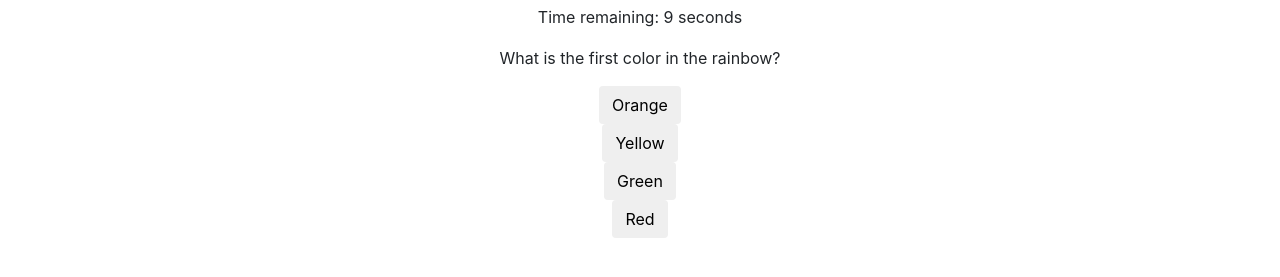
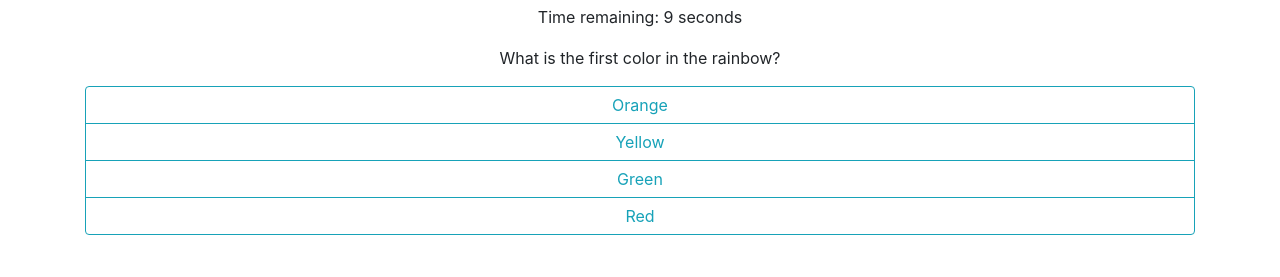
Before and after one commit to cstkpk/TriviaGame, a plain HTML site: page index.html in a window 1280 px wide. Both pictures are taken after a click on the button "START". Shown: the part 51-328 px from the top of the page. Drawn offline with nearby package versions, Linux system fonts and the light colour scheme.

Commit message:
Changed buttons in html--still figuring out how to hide them properly

```diff
--- a/assets/javascript/app.js
+++ b/assets/javascript/app.js
@@ -28,6 +28,14 @@ var questionArr = [
     }
 ]
 
+// Variables for stats
+var wins = 0;
+var losses = 0;
+var unanswered = 0;
+
+
+
+
 var counter = 0;
 console.log("Correct answer: " + questionArr[counter].answerCorrect);
 
@@ -53,6 +61,7 @@ var startTimer = function() {
             clearTimeout(timerId);
             // doSomething();
             answerPage();
+            unanswered++;
         } else {
             elem.innerHTML = "Time remaining: " + timeLeft + " seconds";
             timeLeft--;
@@ -83,10 +92,7 @@ function congrats() {
     clearTimeout(timerId);
     setTimeout(newQuestion, 3000);
     $("#question").hide();
-    $("#answer1").hide();
-    $("#answer2").hide();
-    $("#answer3").hide();
-    $("#answer4").hide();
+    $(".hidebutton").hide();
     $("#yay").show();
     $("#yay").text("Congratulations!");
 }
@@ -134,6 +140,7 @@ compareAnswers();
 //     counter++;
 // }
 function newQuestion() {
+    // if (counter <= questionArr.length) {
         counter++;
         console.log("New question: " + questionArr[counter].question);
         $("#question").show();
@@ -149,6 +156,10 @@ function newQuestion() {
         $("#yay").hide();
         timeLeft = 10;
         startTimer();
+    // }
+    // else {
+    //     $("#yay").hide();
+    // }
 }
 
 
--- a/index.html
+++ b/index.html
@@ -26,7 +26,7 @@
         </div>
         <div class="row">
             <div class="col-sm-12">
-                <button id="start" type="button" class="btn btn-warning">START</button>
+                <button id="start" class="btn btn-warning">START</button>
             </div>
         </div>
         <div class="row">
@@ -35,36 +35,35 @@
             </div>
         </div>
         <div class="row">
-            <div class="col-sm-12">
-                <button type="button" class="btn">
-                    <span id="answer1" class="answer-choice">Text</span>
+            <div class="col-sm-12 btn-group-vertical">
+                <button class="btn btn-outline-info hidebutton">
+                    <span id="answer1" class="answer-choice"></span>
                 </button>
-            </div>
-        </div>
-        <div class="row">
-            <div class="col-sm-12">
-                <button type="button" class="btn">
-                    <span id="answer2" class="answer-choice">Text</span>
+                <button class="btn btn-outline-info hidebutton">
+                    <span id="answer2" class="answer-choice"></span>
                 </button>
-            </div>
-        </div>
-        <div class="row">
-            <div class="col-sm-12">
-                <button type="button" class="btn">
-                    <span id="answer3" class="answer-choice">Text</span>
+                <button class="btn btn-outline-info hidebutton">
+                    <span id="answer3" class="answer-choice"></span>
                 </button>
-            </div>
-        </div>
-        <div class="row">
-            <div class="col-sm-12">
-                <button type="button" class="btn">
-                    <span id="answer4" class="answer-choice">Text</span>
+                <button class="btn btn-outline-info hidebutton">
+                    <span id="answer4" class="answer-choice"></span>
                 </button>
             </div>
         </div>
         <div class="row">
             <div class="col-sm-12">
                 <p id="yay"></p>
+            </div>
+        </div>
+        <div class="row">
+            <div class="col-sm-4">
+                <p id="wins"></p>
+            </div>
+            <div class="col-sm-4">
+                <p id="losses"></p>
+            </div>
+            <div class="col-sm-4">
+                <p id="unanswered"></p>
             </div>
         </div>
     </div>
```
Lines whose indentation alone changed are shown as unchanged.
